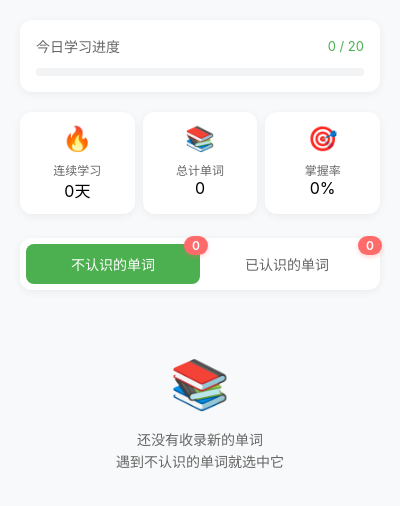
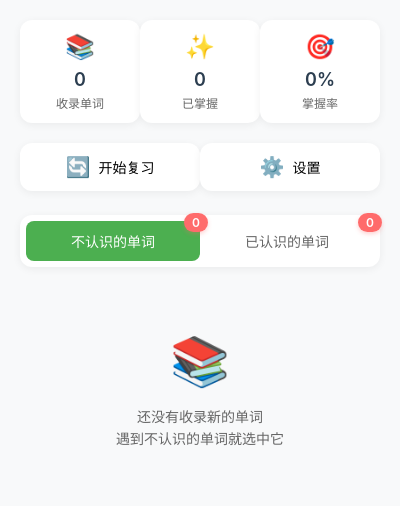
Before and after one commit to MR-MaoJiu/chrome_translate, a browser extension: page popup.html in a window 400 px wide. Drawn offline with Linux system fonts and the light colour scheme.

Commit message:
学习记录

```diff
--- a/content.js
+++ b/content.js
@@ -82,10 +82,14 @@ const showTranslation = async (selectedText, popup, isHover = false) => {
       await highlightKnownWords();
     }
 
+    // 检查单词是否已在生词本中
+    const isInVocabulary = await isWordKnown(selectedText);
+    const blurClass = isInVocabulary ? 'blur-translation' : '';
+
     popup.innerHTML = `
       <div class="translation-content">
         <div class="word">${selectedText}</div>
-        <div class="meaning">${translation}</div>
+        <div class="meaning ${blurClass}">${translation}</div>
       </div>
       <div class="close-btn">×</div>
     `;
--- a/popup.html
+++ b/popup.html
@@ -257,37 +257,107 @@
       font-weight: 500;
       box-shadow: 0 2px 4px rgba(255,193,7,0.3);
     }
+    .header {
+      text-align: center;
+      margin-bottom: 24px;
+    }
+    .stats-container {
+      display: flex;
+      justify-content: space-between;
+      align-items: center;
+      margin-bottom: 20px;
+    }
+    .stats-item {
+      flex: 1;
+      background: #fff;
+      padding: 12px;
+      border-radius: 12px;
+      text-align: center;
+      box-shadow: 0 2px 8px rgba(0,0,0,0.06);
+      position: relative;
+      overflow: hidden;
+    }
+    .stats-icon {
+      font-size: 24px;
+      margin-bottom: 8px;
+      position: relative;
+      z-index: 1;
+    }
+    .stats-value {
+      font-size: 18px;
+      font-weight: 600;
+      color: #2c3e50;
+      margin-bottom: 4px;
+      position: relative;
+      z-index: 1;
+    }
+    .stats-label {
+      font-size: 12px;
+      color: #666;
+      position: relative;
+      z-index: 1;
+    }
+    .quick-actions {
+      display: flex;
+      justify-content: space-between;
+      align-items: center;
+    }
+    .action-btn {
+      flex: 1;
+      padding: 12px;
+      background: #fff;
+      border: none;
+      border-radius: 12px;
+      font-size: 14px;
+      font-weight: 500;
+      cursor: pointer;
+      transition: all 0.3s ease;
+      display: flex;
+      align-items: center;
+      justify-content: center;
+      gap: 8px;
+      box-shadow: 0 2px 8px rgba(0,0,0,0.06);
+    }
+    .action-btn:hover {
+      transform: translateY(-2px);
+      box-shadow: 0 4px 12px rgba(0,0,0,0.1);
+    }
+    .action-icon {
+      font-size: 20px;
+    }
+    .action-text {
+      white-space: nowrap;
+    }
   </style>
 </head>
 <body>
   <div class="header">
-    <div class="progress-container">
-      <div class="progress-title">
-        <span class="progress-label">今日学习进度</span>
-        <span class="progress-stats">
-          <span id="todayCount">0</span> / <span id="dailyGoal">20</span>
-        </span>
+    <div class="stats-container">
+      <div class="stats-item">
+        <div class="stats-icon">📚</div>
+        <div class="stats-value" id="totalCount">0</div>
+        <div class="stats-label">收录单词</div>
       </div>
-      <div class="progress-bar">
-        <div class="progress-fill" id="progressFill" style="width: 0%"></div>
+      <div class="stats-item">
+        <div class="stats-icon">✨</div>
+        <div class="stats-value" id="masteryCount">0</div>
+        <div class="stats-label">已掌握</div>
+      </div>
+      <div class="stats-item">
+        <div class="stats-icon">🎯</div>
+        <div class="stats-value" id="accuracyRate">0%</div>
+        <div class="stats-label">掌握率</div>
       </div>
     </div>
-    <div class="achievements">
-      <div class="achievement" id="streak">
-        <div class="achievement-icon">🔥</div>
-        <div class="achievement-label">连续学习</div>
-        <div class="achievement-value">0天</div>
-      </div>
-      <div class="achievement" id="total">
-        <div class="achievement-icon">📚</div>
-        <div class="achievement-label">总计单词</div>
-        <div class="achievement-value">0</div>
-      </div>
-      <div class="achievement" id="mastery">
-        <div class="achievement-icon">🎯</div>
-        <div class="achievement-label">掌握率</div>
-        <div class="achievement-value">0%</div>
-      </div>
+    <div class="quick-actions">
+      <button class="action-btn" id="reviewBtn">
+        <span class="action-icon">🔄</span>
+        <span class="action-text">开始复习</span>
+      </button>
+      <button class="action-btn" id="settingsBtn">
+        <span class="action-icon">⚙️</span>
+        <span class="action-text">设置</span>
+      </button>
     </div>
   </div>
 
--- a/popup.js
+++ b/popup.js
@@ -1,6 +1,36 @@
 let currentTab = 'unknown';
 let dailyGoal = 20; // 每日目标单词数
 let learningStreak = 0; // 连续学习天数
+
+// 更新统计数据
+async function updateStats() {
+  const vocabulary = await getVocabulary();
+  const knownCount = Object.keys(vocabulary.known).length;
+  const unknownCount = Object.keys(vocabulary.unknown).length;
+  const totalCount = knownCount + unknownCount;
+
+  // 更新统计数字
+  document.getElementById('totalCount').textContent = totalCount;
+  document.getElementById('masteryCount').textContent = knownCount;
+  document.getElementById('accuracyRate').textContent =
+    totalCount > 0 ? Math.round((knownCount / totalCount) * 100) + '%' : '0%';
+
+  // 更新标签数量
+  document.getElementById('knownCount').textContent = knownCount;
+  document.getElementById('unknownCount').textContent = unknownCount;
+}
+
+// 打开复习模式
+function startReview() {
+  chrome.tabs.create({
+    url: chrome.runtime.getURL('review.html')
+  });
+}
+
+// 打开设置页面
+function openSettings() {
+  chrome.runtime.openOptionsPage();
+}
 
 // 获取生词本数据并显示
 async function displayVocabulary() {
@@ -73,12 +103,18 @@ async function displayVocabulary() {
     dailyGoalBadge.textContent = '今日目标已达成 🎉';
     vocabularyList.appendChild(dailyGoalBadge);
   }
+
+  // 更新统计
+  await updateStats();
 }
 
 // 初始化显示和事件监听
 document.addEventListener('DOMContentLoaded', () => {
   displayVocabulary();
-  updateProgress();
+
+  // 绑定按钮事件
+  document.getElementById('reviewBtn').addEventListener('click', startReview);
+  document.getElementById('settingsBtn').addEventListener('click', openSettings);
 
   // Tab切换事件
   document.querySelectorAll('.tab').forEach(tab => {
```
Also changed, not shown: background.js (+58 -0 lines), manifest.json.
